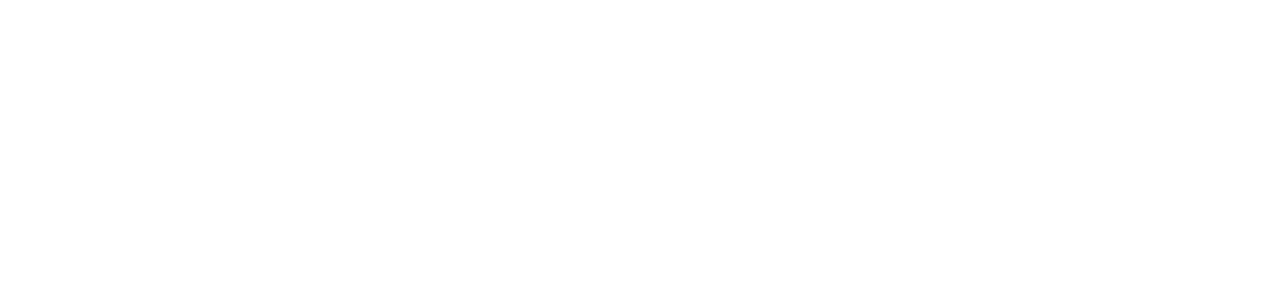
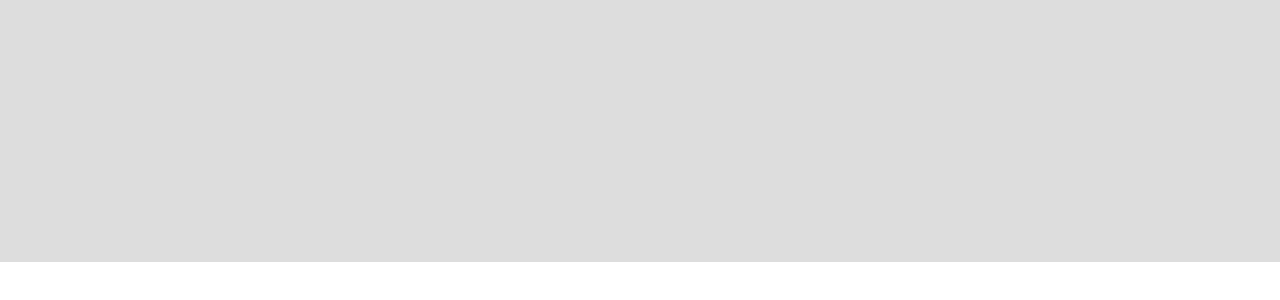
Before and after one commit to amirbayat/graph, a React (Create React App) app: page / in a window 1280 px wide. Shown: the part 338-638 px from the top of the page. Built offline with nearby package versions, Linux system fonts and the light colour scheme.

Commit message:
added canvas component

```diff
--- a/src/App.tsx
+++ b/src/App.tsx
@@ -1,8 +1,13 @@
 import React from "react";
 import "./App.css";
+import Canvas from "./components/Canvas";
 
 function App() {
-  return <div></div>;
+  return (
+    <div>
+      <Canvas />
+    </div>
+  );
 }
 
 export default App;
--- /dev/null
+++ b/src/components/Canvas.tsx
@@ -0,0 +1,21 @@
+import React, { useRef, useEffect } from "react";
+
+type Props = {
+  zoom?: number;
+};
+const Canvas = (props: Props) => {
+  const { zoom = 1 } = props;
+  const canvasRef = useRef<HTMLCanvasElement>(null);
+  useEffect(() => {
+    const canvas = canvasRef.current;
+    if (canvas == null) return;
+    const ctx = canvas.getContext("2d");
+    if (ctx == null) return;
+    canvas.width = window.innerWidth;
+    ctx.fillStyle = "#ddd";
+    ctx.fillRect(0, 0, canvas.width, canvas.height);
+  }, []);
+  return <canvas height={600} width={600} ref={canvasRef}></canvas>;
+};
+
+export default Canvas;
```
